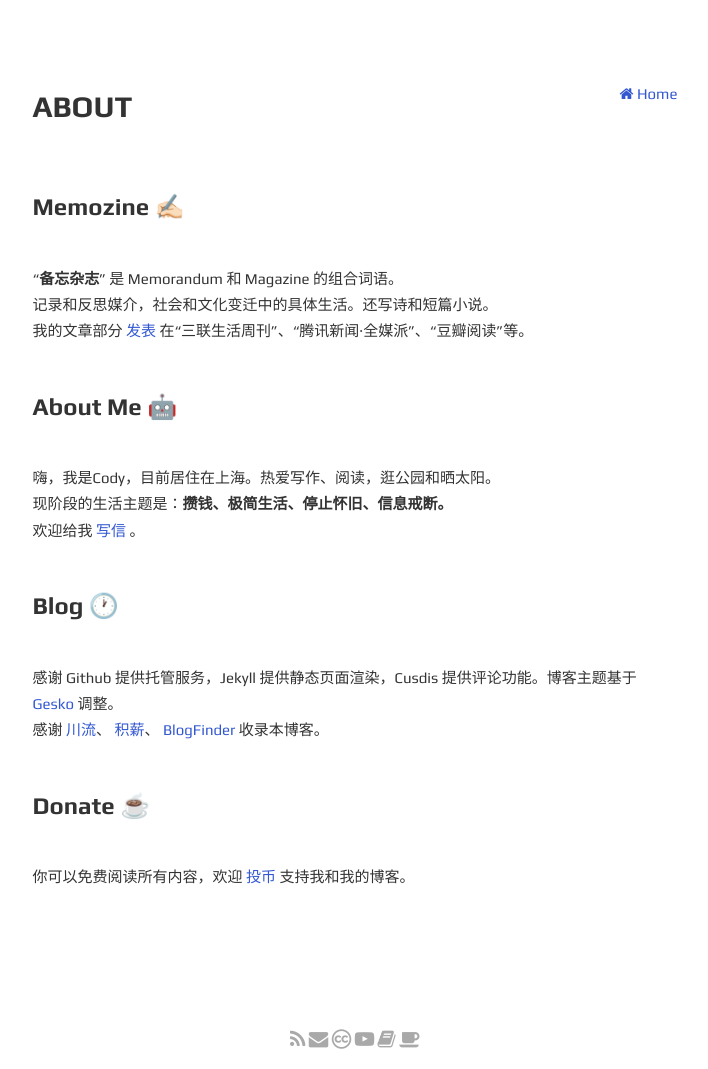
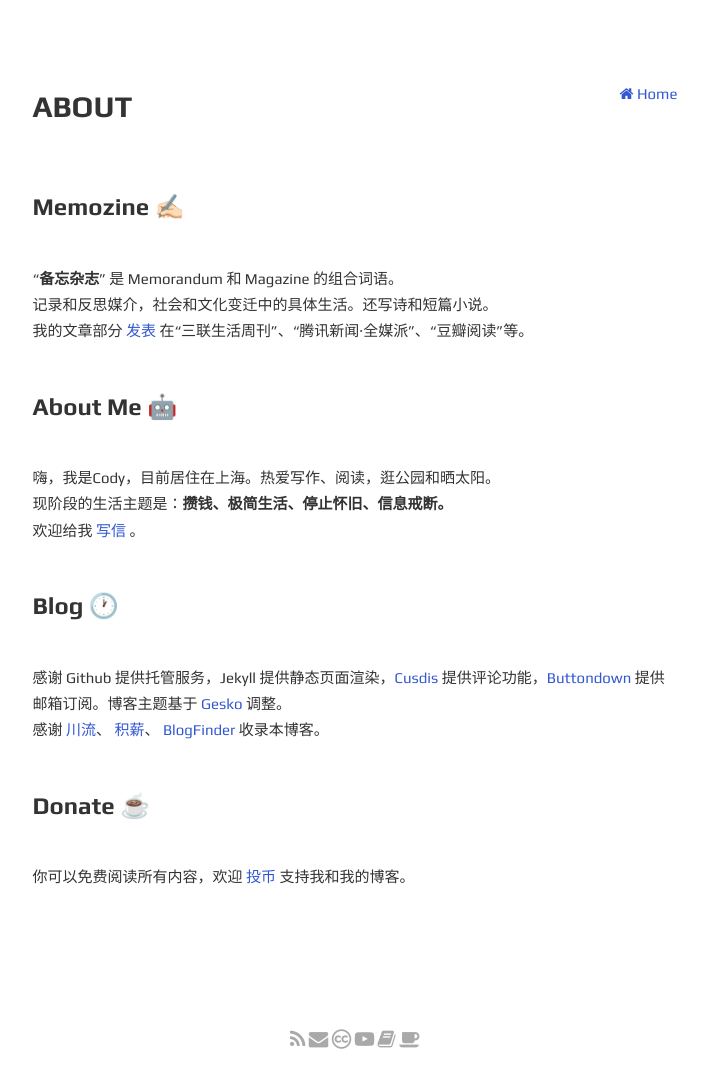
Before and after one commit to codyb1ue/codyb1ue.github.io, a Jekyll site: the page built from zh/about.html, in a window 1280 px wide. Shown: the whole page, without its empty margins (285-993 px from the left). Built offline with Jekyll 4.4.1, drawn with Linux system fonts in a browser that asks for light colours.

Commit message:
Update about.html

```diff
--- a/zh/about.html
+++ b/zh/about.html
@@ -14,7 +14,7 @@ layout: page
 <p>嗨，我是Cody，目前居住在上海。热爱写作、阅读，逛公园和晒太阳。<br>现阶段的生活主题是：<b>攒钱、极简生活、停止怀旧、信息戒断。</b><br>欢迎给我 <a href="mailto:memozine.me@outlook.com">写信</a> 。</p>
 <br>
 <h3>Blog 🕐</h3>
-<p>感谢 Github 提供托管服务，Jekyll 提供静态页面渲染，Cusdis 提供评论功能。博客主题基于 <a href="https://github.com/DavideBri/Gesko">Gesko</a> 调整。<br>感谢 <a href="https://chuanliu.org">川流</a>、 <a href="https://firewood.news/blog/memozine.me/1">积薪</a>、 <a href="https://bf.zzxworld.com/s/928">BlogFinder</a> 收录本博客。</p>
+<p>感谢 Github 提供托管服务，Jekyll 提供静态页面渲染，<a href="https://cusdis.com">Cusdis</a> 提供评论功能，<a href="https://buttondown.email/refer/memozine">Buttondown</a> 提供邮箱订阅。博客主题基于 <a href="https://github.com/DavideBri/Gesko">Gesko</a> 调整。<br>感谢 <a href="https://chuanliu.org">川流</a>、 <a href="https://firewood.news/blog/memozine.me/1">积薪</a>、 <a href="https://bf.zzxworld.com/s/928">BlogFinder</a> 收录本博客。</p>
 <br>
 <h3>Donate ☕️</h3>
 <p>你可以免费阅读所有内容，欢迎 <a href="https://memozine.me/donate">投币</a> 支持我和我的博客。</p>
```
